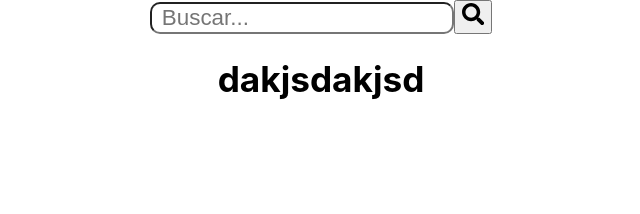
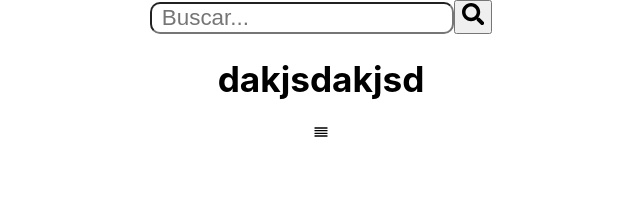
Before and after one commit to SashaBidardel/Paladia, a React (Create React App) app in the folder frontend/paladia/: page / in a window 1280 px wide. Shown: the top 214 px of the page, without its empty margins (319-959 px from the left). Built offline with nearby package versions, Linux system fonts and the light colour scheme.

Commit message:
Cambios unificados don Navbar y Search

```diff
--- a/frontend/paladia/src/App.js
+++ b/frontend/paladia/src/App.js
@@ -1,10 +1,12 @@
 import './App.css';
 import Search from "./views/Search/Search.jsx";
+import Navbar from './views/Navbar/Navbar.jsx'
 
 function App() {
   return (
     <div className="App">
       <Search />
+      <Navbar/>
     </div>
   );
 }
--- a/frontend/paladia/src/views/Navbar/Navbar.jsx
+++ b/frontend/paladia/src/views/Navbar/Navbar.jsx
@@ -0,0 +1,10 @@
+import style from "./Navbar.module.css";
+import { FiAlignJustify } from "react-icons/fi"
+
+export default function Menu(){
+    return(
+      <div className={style.container}>
+        <div className={style.icon}>  <FiAlignJustify/>  </div>
+      </div>
+    );
+}
```
Also changed, not shown: frontend/paladia/src/views/Search/Search.jsx (line endings or trailing spaces), 1 other file (tests, documents, lock files or other folders).
